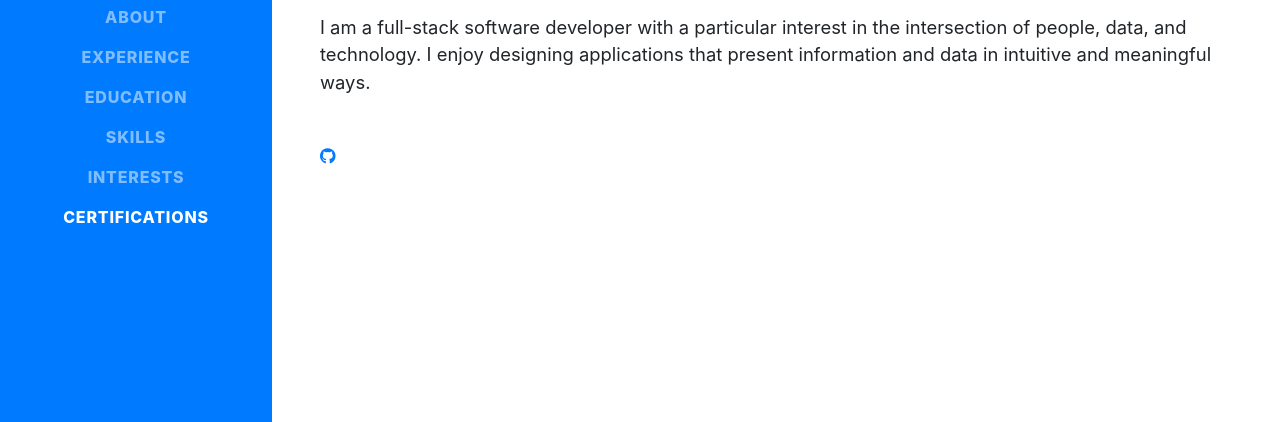
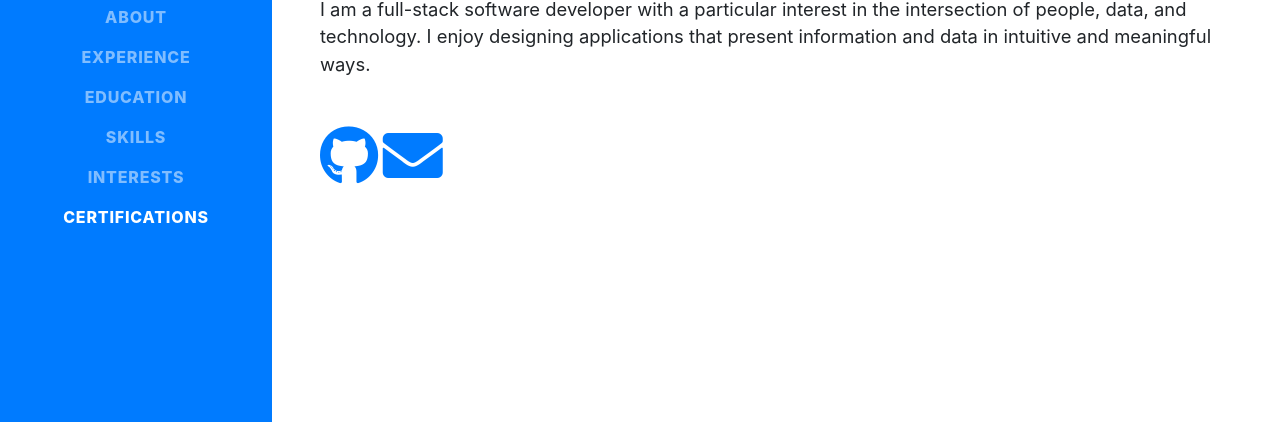
Before and after one commit to k-burn/k-burn.github.io, a website with bundled scripts: page index.html in a window 1280 px wide. Shown: the part 375-797 px from the top of the page. Built offline with nearby package versions, Linux system fonts and the light colour scheme; a web font is replaced by a local one.

Commit message:
changed profile picture and edited icons

```diff
--- a/index.html
+++ b/index.html
@@ -72,10 +72,10 @@
           <p class="lead mb-5">I am a full-stack software developer with a particular interest in the intersection of people, data, and technology. I enjoy designing applications that present information and data in intuitive and meaningful ways.</p>
           <div class="social-icons"></div>
             <a href="#">
-              <i class="fab fa-github"></i>
+              <i class="fab fa-github" style="font-size:60px"></i>
             </a>
             <a href="mailto:karaburnett93@gmail.com">
-              <i class="fab fa-envelope"></i>
+              <i class="fas fa-envelope"  style="font-size:60px"></i>
             </a>
           </div>
         </div>
```
Also changed, not shown: img/profile.jpg.
